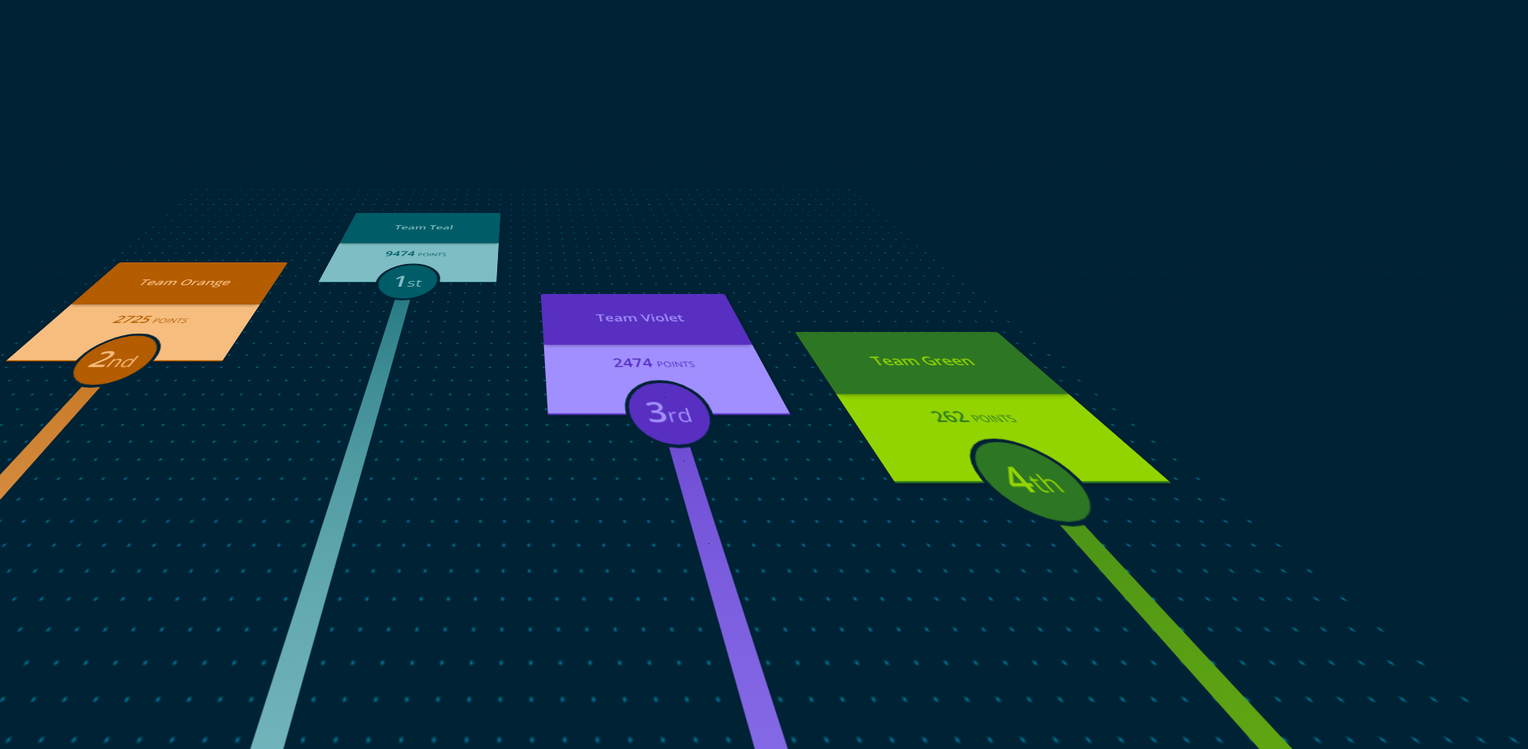
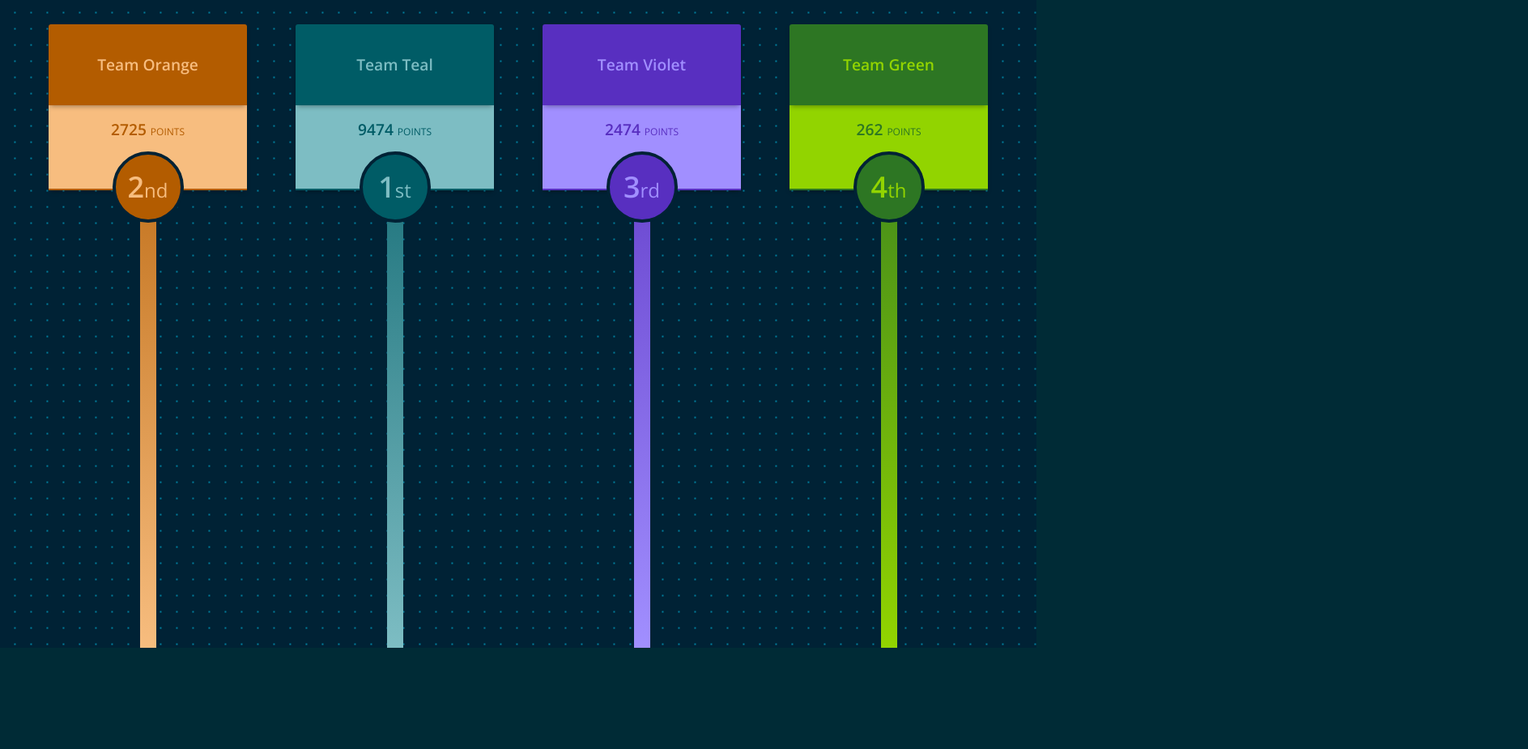
Before and after one commit to andresgalante/scoreboard, a website: page index.html in a window 1280 px wide. Shown: the whole page at 81% size, 1887 px wide, since content can reach past the window. After the commit the page ends 800 px from the top, so only its background shows below. Drawn offline with nearby package versions, Linux system fonts and the light colour scheme.

Commit message:
joshuas thingy

```diff
--- a/index.html
+++ b/index.html
@@ -10,7 +10,7 @@
 
   <div class="container">
 
-    <div class="score">
+    <div class="score" style="transform: translateY(0%)">
       <div class="score-details">
         <h1>Team Orange</h1>
         <h2>2<span>nd</span></h2>
@@ -18,7 +18,7 @@
       </div>
     </div>
 
-    <div class="score">
+    <div class="score"  style="transform: translateY(0%)">
       <div class="score-details">
         <h1>Team Teal</h1>
         <h2>1<span>st</span></h2>
@@ -26,7 +26,7 @@
       </div>
     </div>
 
-    <div class="score">
+    <div class="score"  style="transform: translateY(0%)">
       <div class="score-details">
         <h1>Team Violet</h1>
         <h2>3<span>rd</span></h2>
@@ -34,7 +34,7 @@
       </div>
     </div>
 
-    <div class="score">
+    <div class="score"  style="transform: translateY(0%)">
       <div class="score-details">
         <h1>Team Green</h1>
         <h2>4<span>th</span></h2>
@@ -42,7 +42,6 @@
       </div>
     </div>
 
-
   </div><!-- /container -->
 
   </body>
--- a/sass/styles.scss
+++ b/sass/styles.scss
@@ -49,10 +49,9 @@ body{
   }
 }
 
-
 .container{
-  perspective: 50em;
-    transform: perspective(50em) rotateX(50deg);
+//  perspective: 50em;
+//  transform: perspective(70em) rotateX(50deg);
   margin: 0px 30px;
   overflow: hidden;
   height: 100%;
@@ -64,7 +63,7 @@ body{
 
   &:before{
 //    content: "";
-    animation: bg-move 8s linear infinite;
+    animation: bg-move 10s linear infinite;
     position: absolute;
     height: 100vh;
     left:0;
@@ -79,16 +78,6 @@ body{
     background-blend-mode: multiply;
     mix-blend-mode: screen;
     filter: invert(1);
-
-
-//     background-color:transparent;
-//     background-image:
-//     radial-gradient(white, rgba(255,255,255,.2) 2px, transparent 40px),
-//     radial-gradient(white, rgba(255,255,255,.15) 1px, transparent 30px),
-//     radial-gradient(white, rgba(255,255,255,.1) 2px, transparent 40px),
-//     radial-gradient(rgba(255,255,255,.4), rgba(255,255,255,.1) 2px, transparent 30px);
-//     background-size: 550px 550px, 350px 350px, 250px 250px, 150px 150px;
-//    background-position: 0 0, 40% 40%, 130% 130%, 70% 70%;
   }
 
   &:after{
@@ -150,19 +139,15 @@ body{
   }
   &:nth-of-type(1){
     @include color-settings($color-orange, $color-orange-dark);
-    transform: translateY(30%);
   }
   &:nth-of-type(2){
     @include color-settings($color-teal, $color-teal-dark);
-    transform: translateY(10%);
   }
   &:nth-of-type(3){
     @include color-settings($color-violet, $color-violet-dark);
-    transform: translateY(40%);
   }
   &:nth-of-type(4){
     @include color-settings($color-green, $color-green-dark);
-    transform: translateY(50%);
   }
   &:nth-of-type(5){
     @include color-settings($color-blue, $color-blue-dark);
```
Also changed, not shown: css/styles.css.
